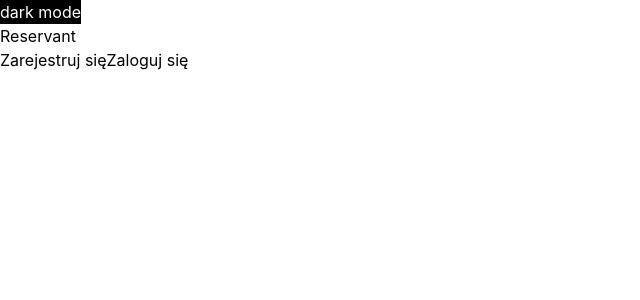
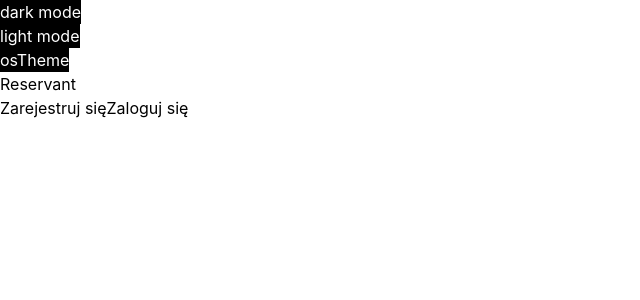
Before and after one commit to Reservant-inc/reservant-frontend, a React (Create React App) app: page / in a window 1280 px wide. Shown: the top 300 px of the page, without its empty margins (0-640 px from the left). Built offline with nearby package versions, Linux system fonts and the light colour scheme.

Commit message:
feat: osTheme + fix: theme button name
added os preffered theme option + suggested (fixed?) different way to display theme buttons

```diff
--- a/src/components/ThemeButton.tsx
+++ b/src/components/ThemeButton.tsx
@@ -2,19 +2,31 @@ import React, {useState} from "react";
 
 function ThemeButton() {
 
-
-    const [isDark, setIsDark] = useState<boolean>(false);
-
-
     //simple function for changing theme
   const toggleTheme = () => {
     document.documentElement.classList.toggle("dark");
-    setIsDark(!isDark);
+    console.log(document.documentElement.className==="dark")
+  };
+
+
+      //simple function for changing theme according to users preffered os settings
+  const OSTheme = () => {
+    if(window.matchMedia('(prefers-color-scheme: dark)').matches && !(document.documentElement.className==="dark"))
+    {
+      document.documentElement.classList.toggle("dark");
+    }
+
   };
 
   return (
-    //TODO changing icons instead of text
-      <button onClick={toggleTheme} className="bg-black text-white dark:bg-white dark:text-black"> {`${isDark?"light mode":"dark mode"}`} </button>
+    //TODO strong suggestion to make it list like with language choice, but with icons so its cooler
+    <>
+      <button onClick={toggleTheme} className="bg-black text-white dark:bg-white dark:text-black"> dark mode </button>
+      <br/>
+      <button onClick={toggleTheme} className="bg-black text-white dark:bg-white dark:text-black"> light mode </button>
+      <br/>
+      <button onClick={OSTheme} className="bg-black text-white dark:bg-white dark:text-black"> osTheme </button>
+    </>
   );
 }
 
```
